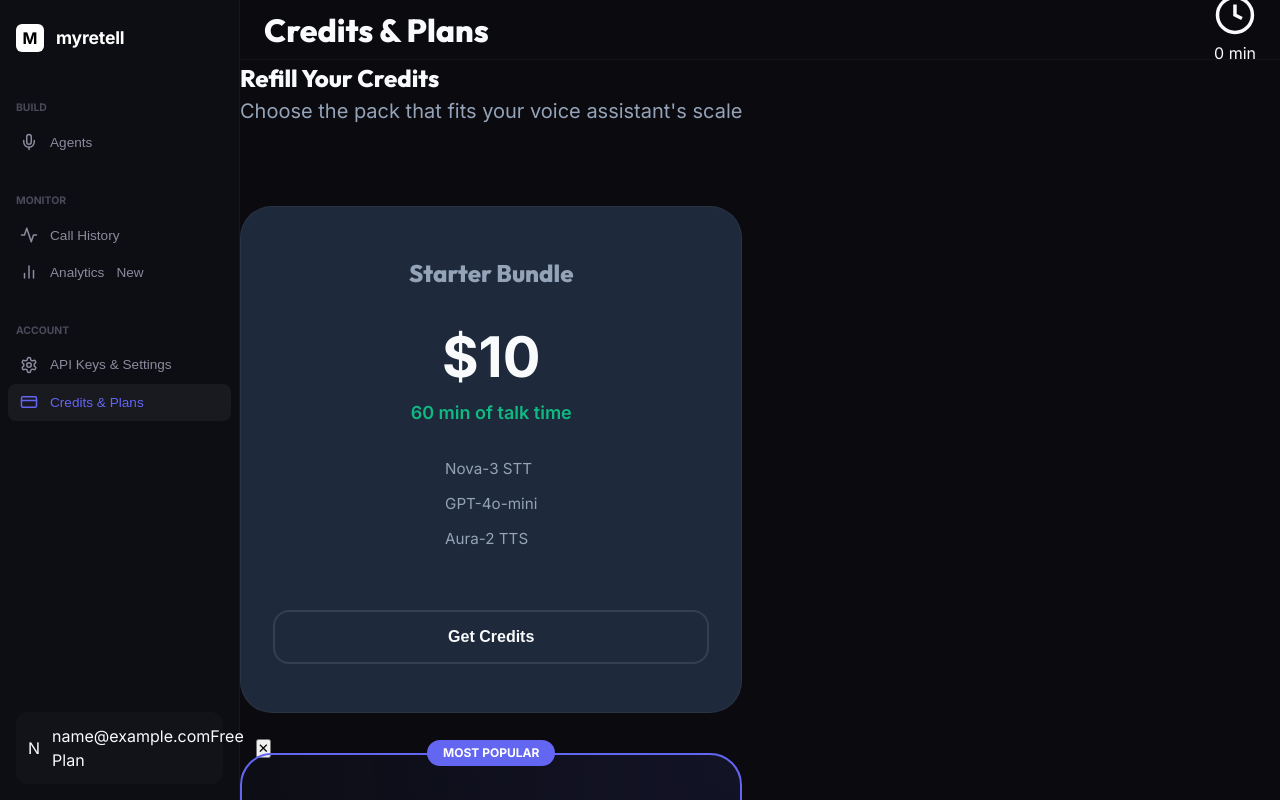
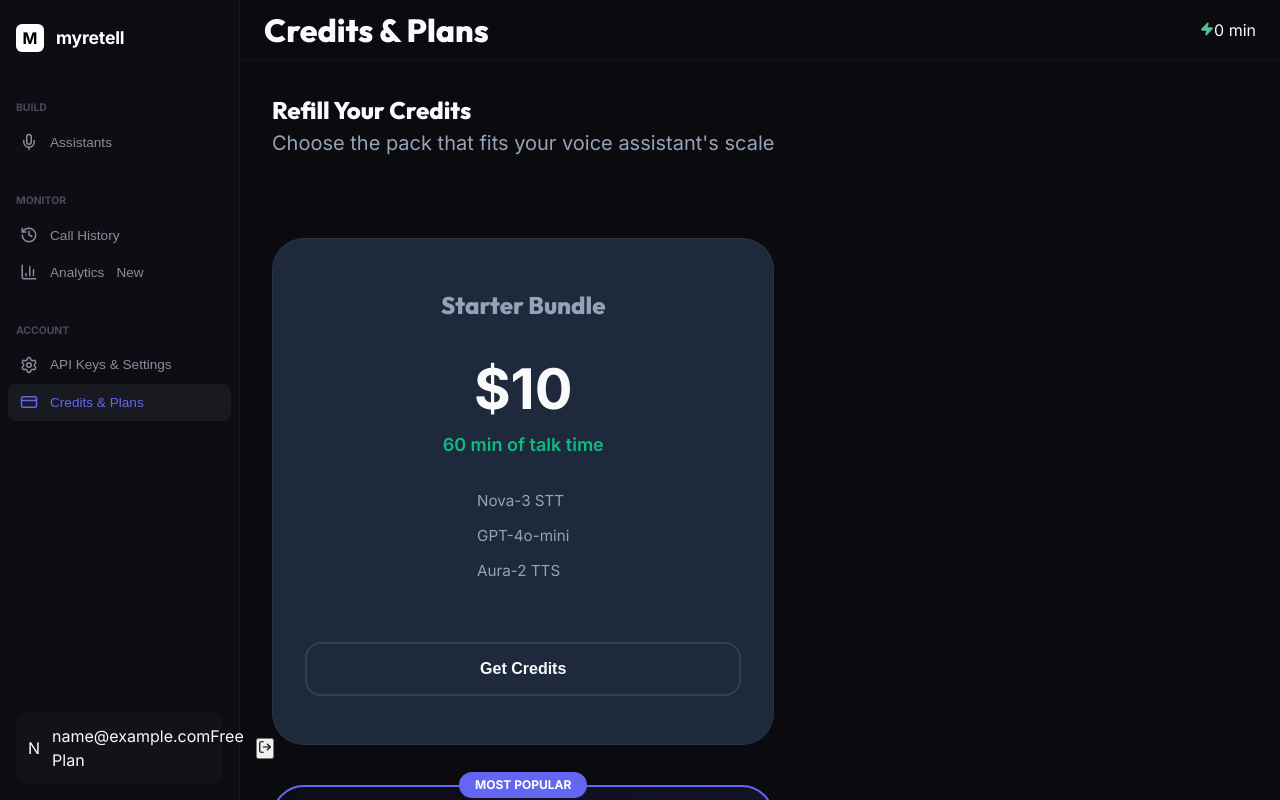
Before and after one commit to mustafagl01/myretell, a React (Vite) app in the folder frontend/: page /pricing in a window 1280 px wide. Built offline with nearby package versions, Linux system fonts and the light colour scheme; sample sign-in values are in the browser's storage.

Commit message:
Fix UI breakdown: Install lucide-react, fix layout component imports, and resolve nested content-area conflict

```diff
--- a/frontend/package.json
+++ b/frontend/package.json
@@ -8,6 +8,7 @@
     "preview": "npx vite preview"
   },
   "dependencies": {
+    "lucide-react": "^0.575.0",
     "react": "^18.3.0",
     "react-dom": "^18.3.0",
     "react-router-dom": "^6.22.0"
--- a/frontend/src/components/DashboardLayout.css
+++ b/frontend/src/components/DashboardLayout.css
@@ -119,6 +119,12 @@
     display: flex;
     flex: 1;
     overflow: hidden;
+    padding: 2rem;
+    /* Default padding */
+}
+
+.content-area.no-padding {
+    padding: 0 !important;
 }
 
 /* ═════ Agent List Column (Middle) ═════ */
--- a/frontend/src/components/DashboardLayout.jsx
+++ b/frontend/src/components/DashboardLayout.jsx
@@ -1,13 +1,38 @@
 import React from 'react';
 import { useNavigate, useLocation } from 'react-router-dom';
+import {
+    Mic,
+    LayoutDashboard,
+    History,
+    BarChart3,
+    Settings as SettingsIcon,
+    CreditCard,
+    LogOut,
+    Zap
+} from 'lucide-react';
 import './DashboardLayout.css';
 
-export const DashboardLayout = ({ user, onLogout, title, actions, children }) => {
+export const DashboardLayout = ({ user, onLogout, title, actions, children, hideContentPadding = false }) => {
     const navigate = useNavigate();
     const location = useLocation();
+
+    // Safety check for user and credit balance
     const creditBalance = user?.creditBalance?.balance || 0;
 
-    const isActive = (path) => location.pathname === path || location.pathname.startsWith(path + '/');
+    const isActive = (path) => {
+        if (path === '/agents' && location.pathname === '/') return true;
+        return location.pathname.startsWith(path);
+    };
+
+    const navItems = [
+        { label: 'Assistants', icon: Mic, path: '/agents', section: 'Build' },
+        { label: 'Call History', icon: History, path: '/history', section: 'Monitor' },
+        { label: 'Analytics', icon: BarChart3, path: '/analytics', section: 'Monitor', badge: 'New' },
+        { label: 'API Keys & Settings', icon: SettingsIcon, path: '/settings', section: 'Account' },
+        { label: 'Credits & Plans', icon: CreditCard, path: '/pricing', section: 'Account' },
+    ];
+
+    const sections = ['Build', 'Monitor', 'Account'];
 
     return (
         <div className="dashboard-layout">
@@ -18,93 +43,54 @@ export const DashboardLayout = ({ user, onLogout, title, actions, children }) =>
                     <span className="logo-text">myretell</span>
                 </div>
 
-                {/* BUILD */}
-                <div className="nav-section">
-                    <div className="nav-section-label">Build</div>
-                    <nav className="nav-menu">
-                        <button className={`nav-item ${isActive('/agents') ? 'active' : ''}`} onClick={() => navigate('/agents')}>
-                            <svg className="nav-icon" viewBox="0 0 24 24" fill="none" stroke="currentColor" strokeWidth="2" strokeLinecap="round" strokeLinejoin="round">
-                                <path d="M12 2a3 3 0 0 0-3 3v7a3 3 0 0 0 6 0V5a3 3 0 0 0-3-3Z" />
-                                <path d="M19 10v2a7 7 0 0 1-14 0v-2" />
-                                <line x1="12" y1="19" x2="12" y2="22" />
-                            </svg>
-                            Agents
-                        </button>
-                    </nav>
-                </div>
-
-                {/* MONITOR */}
-                <div className="nav-section">
-                    <div className="nav-section-label">Monitor</div>
-                    <nav className="nav-menu">
-                        <button className={`nav-item ${isActive('/history') ? 'active' : ''}`} onClick={() => navigate('/history')}>
-                            <svg className="nav-icon" viewBox="0 0 24 24" fill="none" stroke="currentColor" strokeWidth="2" strokeLinecap="round" strokeLinejoin="round">
-                                <path d="M22 12h-4l-3 9L9 3l-3 9H2" />
-                            </svg>
-                            Call History
-                        </button>
-                        <button className={`nav-item ${isActive('/analytics') ? 'active' : ''}`} onClick={() => navigate('/analytics')}>
-                            <svg className="nav-icon" viewBox="0 0 24 24" fill="none" stroke="currentColor" strokeWidth="2" strokeLinecap="round" strokeLinejoin="round">
-                                <line x1="18" y1="20" x2="18" y2="10" />
-                                <line x1="12" y1="20" x2="12" y2="4" />
-                                <line x1="6" y1="20" x2="6" y2="14" />
-                            </svg>
-                            Analytics
-                            <span className="nav-badge">New</span>
-                        </button>
-                    </nav>
-                </div>
-
-                {/* Account */}
-                <div className="nav-section">
-                    <div className="nav-section-label">Account</div>
-                    <nav className="nav-menu">
-                        <button className={`nav-item ${isActive('/settings') ? 'active' : ''}`} onClick={() => navigate('/settings')}>
-                            <svg className="nav-icon" viewBox="0 0 24 24" fill="none" stroke="currentColor" strokeWidth="2" strokeLinecap="round" strokeLinejoin="round">
-                                <path d="M12.22 2h-.44a2 2 0 0 0-2 2v.18a2 2 0 0 1-1 1.73l-.43.25a2 2 0 0 1-2 0l-.15-.08a2 2 0 0 0-2.73.73l-.22.38a2 2 0 0 0 .73 2.73l.15.1a2 2 0 0 1 1 1.72v.51a2 2 0 0 1-1 1.74l-.15.09a2 2 0 0 0-.73 2.73l.22.38a2 2 0 0 0 2.73.73l.15-.08a2 2 0 0 1 2 0l.43.25a2 2 0 0 1 1 1.73V20a2 2 0 0 0 2 2h.44a2 2 0 0 0 2-2v-.18a2 2 0 0 1 1-1.73l.43-.25a2 2 0 0 1 2 0l.15.08a2 2 0 0 0 2.73-.73l.22-.39a2 2 0 0 0-.73-2.73l-.15-.08a2 2 0 0 1-1-1.74v-.5a2 2 0 0 1 1-1.74l.15-.09a2 2 0 0 0 .73-2.73l-.22-.38a2 2 0 0 0-2.73-.73l-.15.08a2 2 0 0 1-2 0l-.43-.25a2 2 0 0 1-1-1.73V4a2 2 0 0 0-2-2z" />
-                                <circle cx="12" cy="12" r="3" />
-                            </svg>
-                            API Keys & Settings
-                        </button>
-                        <button className={`nav-item ${isActive('/pricing') ? 'active' : ''}`} onClick={() => navigate('/pricing')}>
-                            <svg className="nav-icon" viewBox="0 0 24 24" fill="none" stroke="currentColor" strokeWidth="2" strokeLinecap="round" strokeLinejoin="round">
-                                <rect x="2" y="5" width="20" height="14" rx="2" />
-                                <line x1="2" y1="10" x2="22" y2="10" />
-                            </svg>
-                            Credits & Plans
-                        </button>
-                    </nav>
-                </div>
+                {sections.map(section => (
+                    <div className="nav-section" key={section}>
+                        <div className="nav-section-label">{section}</div>
+                        <nav className="nav-menu">
+                            {navItems.filter(item => item.section === section).map(item => (
+                                <button
+                                    key={item.path}
+                                    className={`nav-item ${isActive(item.path) ? 'active' : ''}`}
+                                    onClick={() => navigate(item.path)}
+                                >
+                                    <item.icon className="nav-icon" size={18} />
+                                    {item.label}
+                                    {item.badge && <span className="nav-badge">{item.badge}</span>}
+                                </button>
+                            ))}
+                        </nav>
+                    </div>
+                ))}
 
                 {/* User Footer */}
                 <div className="sidebar-footer">
                     <div className="user-profile">
                         <div className="avatar">{user?.email?.[0]?.toUpperCase() || 'U'}</div>
                         <div className="user-info">
-                            <span className="user-email">{user?.email}</span>
+                            <span className="user-email">{user?.email || 'User'}</span>
                             <span className="user-plan">Free Plan</span>
                         </div>
-                        <button className="btn-logout" onClick={onLogout} title="Logout">✕</button>
+                        <button className="btn-logout" onClick={onLogout} title="Logout">
+                            <LogOut size={14} />
+                        </button>
                     </div>
                 </div>
             </aside>
 
-            {/* Main */}
+            {/* Main Area */}
             <main className="dashboard-main">
-                <div className="top-bar">
+                <header className="top-bar">
                     <h1 className="page-title">{title || 'Dashboard'}</h1>
                     <div className="top-bar-actions">
                         <div className="credit-pill" onClick={() => navigate('/pricing')}>
-                            <svg className="credit-icon" viewBox="0 0 24 24" fill="none" stroke="currentColor" strokeWidth="2">
-                                <circle cx="12" cy="12" r="10" />
-                                <polyline points="12 6 12 12 16 14" />
-                            </svg>
-                            {creditBalance} min
+                            <Zap size={14} fill="#6ee7b7" stroke="#6ee7b7" style={{ opacity: 0.8 }} />
+                            <span>{Number(creditBalance).toFixed(0)} min</span>
                         </div>
                         {actions}
                     </div>
-                </div>
-                <div className="content-area">
+                </header>
+
+                <div className={`content-area ${hideContentPadding ? 'no-padding' : ''}`}>
                     {children}
                 </div>
             </main>
--- a/frontend/src/pages/AgentList.jsx
+++ b/frontend/src/pages/AgentList.jsx
@@ -51,7 +51,6 @@ export const AgentList = ({ user, onLogout }) => {
 
     return (
         <DashboardLayout user={user} onLogout={onLogout} title="Assistants" hideContentPadding={true}>
-            <div className="content-area">
             {/* MIDDLE COLUMN: Assistants List */}
             <div className="agents-sidebar">
                 <div className="agents-sidebar-header">
@@ -170,7 +169,6 @@ export const AgentList = ({ user, onLogout }) => {
                     <div className="empty-state">Select an assistant to configure</div>
                 )}
             </div>
-            </div>
         </DashboardLayout>
     );
 };
```
Also changed, not shown: 1 other file (tests, documents, lock files or other folders). Lines whose indentation alone changed are shown as unchanged.
